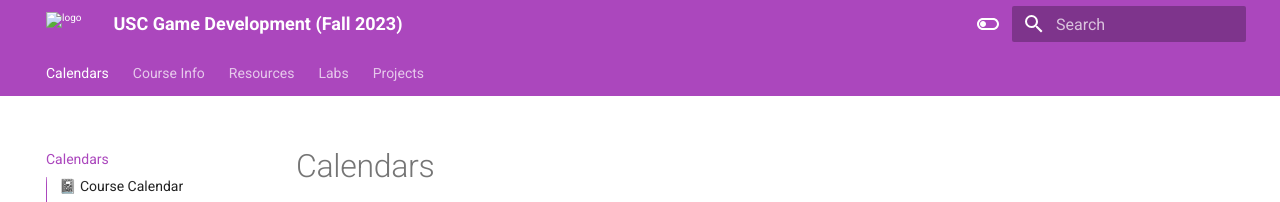
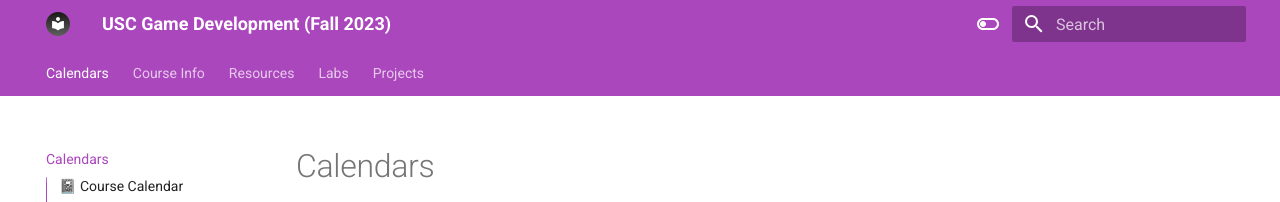
Before and after one commit to usc-ctin583/usc-ctin583.github.io, an MkDocs documentation site: the page built from docs/index.md, in a window 1280 px wide. Shown: the top 202 px of the page. Built offline with MkDocs 1.6.1 and Material for MkDocs 9.7.7, drawn with Linux system fonts in a browser that asks for light colours.

Commit message:
edit logos

```diff
--- a/mkdocs.yml
+++ b/mkdocs.yml
@@ -4,7 +4,7 @@ site_url: https://usc-ctin583.github.io/
 
 theme:
   name: material
-  logo: assets/images/USC_Logo.png
+  logo: assets/images/favicon.png
   features:
     - navigation.tabs
     - navigation.sections
```
Also changed, not shown: site/assets/images/USC_Logo.png (deleted), site/assets/images/favicon.png, site/assets/images/favicon2.png (added).
